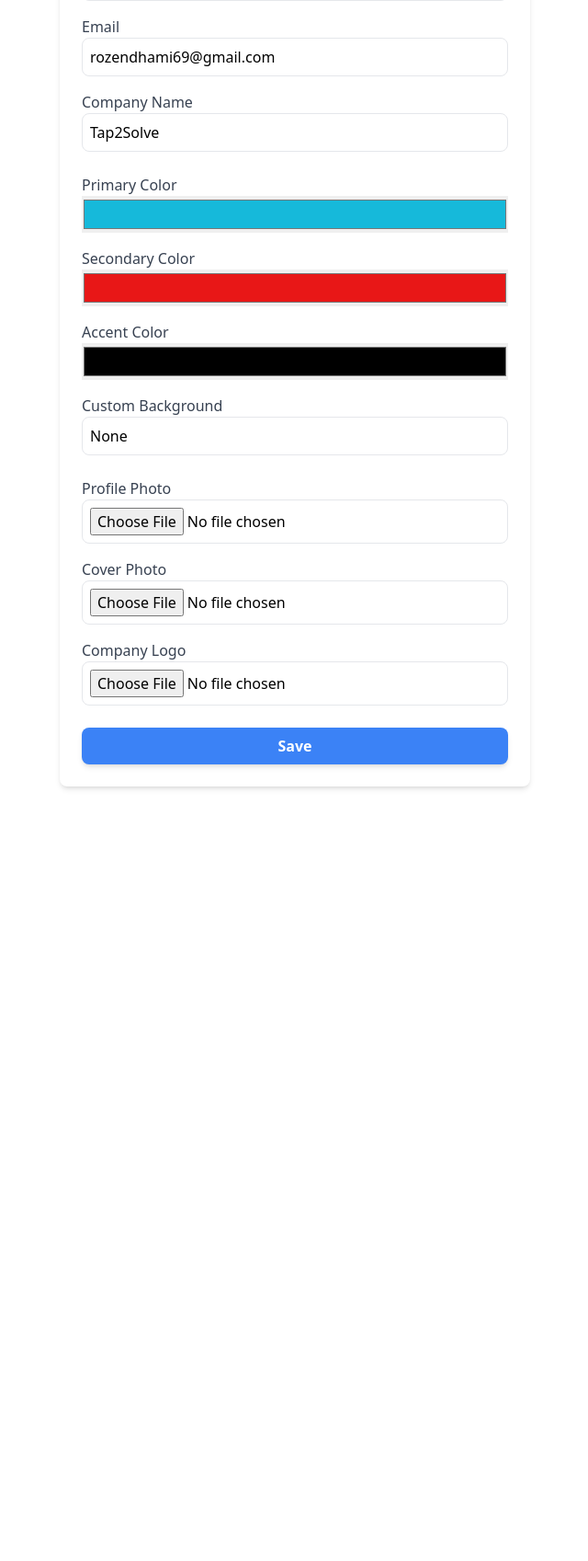
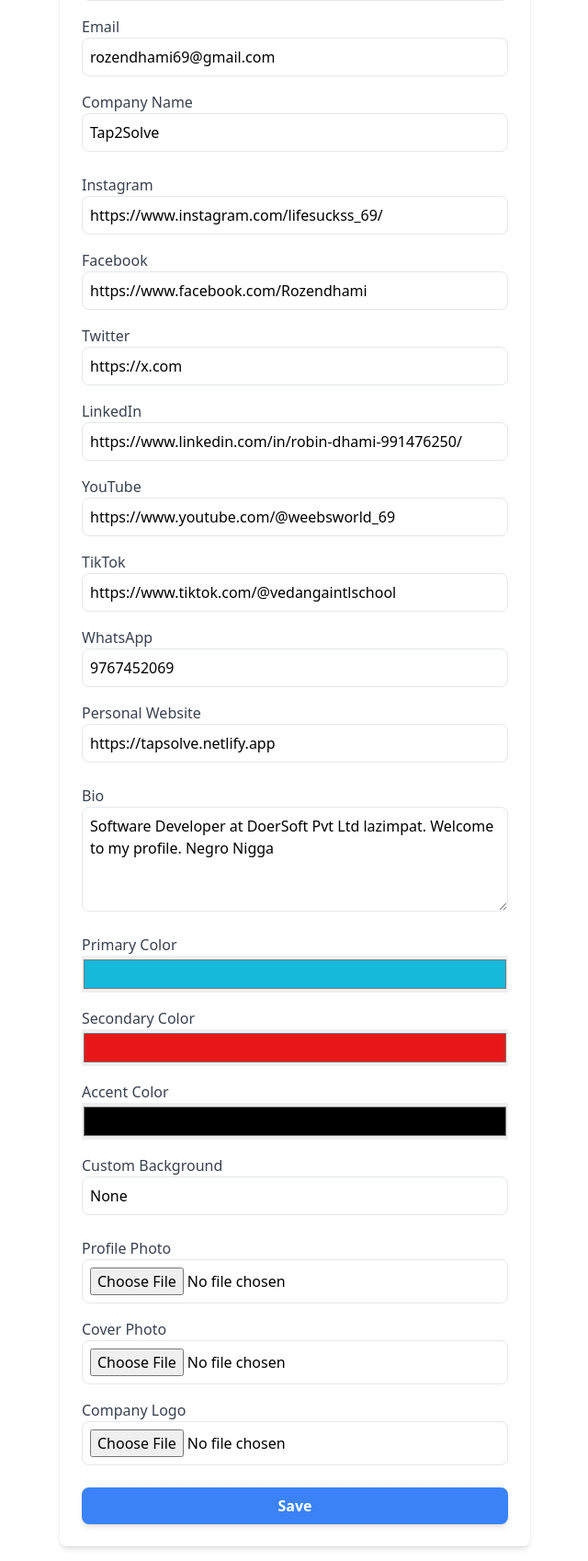
Before and after one commit to RobinDhami/vCards, a Django app: page /edit-vip-profile/4/ in a window 1280 px wide. Shown: the part 251-1948 px from the top of the page at 92% size, without its empty margins (319-959 px from the left). Before the commit the page ends 1109 px from the top, so only its background shows below. Run offline with Django 5.2, Linux system fonts and the light colour scheme; a user stored in the database is signed in; data comes from the database, SQL or seed files in the repository; some libraries are stand-ins or nearby versions.

Commit message:
edit redirect

```diff
--- a/vcard_backend/vcards/Templates/edit_vip_profile.html
+++ b/vcard_backend/vcards/Templates/edit_vip_profile.html
@@ -23,6 +23,48 @@
             <label for="company_name" class="font-medium text-gray-700">Company Name</label>
             <input type="text" name="company_name" value="{{ customer.company_name }}" required class="w-full border p-2 rounded-lg">
         </div>
+    </div>
+
+    <!-- Social Media Links -->
+    <div class="grid grid-cols-1 gap-4">
+        <div>
+            <label for="instagram" class="font-medium text-gray-700">Instagram</label>
+            <input type="text" name="instagram" value="{{ customer.instagram }}" class="w-full border p-2 rounded-lg">
+        </div>
+        <div>
+            <label for="facebook" class="font-medium text-gray-700">Facebook</label>
+            <input type="text" name="facebook" value="{{ customer.facebook }}" class="w-full border p-2 rounded-lg">
+        </div>
+        <div>
+            <label for="twitter" class="font-medium text-gray-700">Twitter</label>
+            <input type="text" name="twitter" value="{{ customer.twitter }}" class="w-full border p-2 rounded-lg">
+        </div>
+        <div>
+            <label for="linkedin" class="font-medium text-gray-700">LinkedIn</label>
+            <input type="text" name="linkedin" value="{{ customer.linkedin }}" class="w-full border p-2 rounded-lg">
+        </div>
+        <div>
+            <label for="youtube" class="font-medium text-gray-700">YouTube</label>
+            <input type="text" name="youtube" value="{{ customer.youtube }}" class="w-full border p-2 rounded-lg">
+        </div>
+        <div>
+            <label for="tiktok" class="font-medium text-gray-700">TikTok</label>
+            <input type="text" name="tiktok" value="{{ customer.tiktok }}" class="w-full border p-2 rounded-lg">
+        </div>
+        <div>
+            <label for="whatsapp" class="font-medium text-gray-700">WhatsApp</label>
+            <input type="text" name="whatsapp" value="{{ customer.whatsapp }}" class="w-full border p-2 rounded-lg">
+        </div>
+        <div>
+            <label for="personal_website" class="font-medium text-gray-700">Personal Website</label>
+            <input type="text" name="personal_website" value="{{ customer.personal_website }}" class="w-full border p-2 rounded-lg">
+        </div>
+    </div>
+
+    <!-- Bio -->
+    <div>
+        <label for="bio" class="font-medium text-gray-700">Bio</label>
+        <textarea name="bio" rows="4" class="w-full border p-2 rounded-lg">{{ customer.bio }}</textarea>
     </div>
 
     <!-- Customization Options -->
--- a/vcard_backend/vcards/models.py
+++ b/vcard_backend/vcards/models.py
@@ -49,6 +49,7 @@ class Customer(models.Model):
     )
     profile_photo = models.ImageField(upload_to='profile_photos/', blank=True, null=True, verbose_name="Profile Photo", max_length=255)
     cover_photo = models.ImageField(upload_to='cover_photos/', blank=True, null=True, verbose_name="Cover Photo", max_length=255)
+    company_logo = models.ImageField(upload_to='company_logos/', max_length=255, blank=True, null=True)
 
     @property
     def is_vip(self):
@@ -72,7 +73,6 @@ class VIPProfile(models.Model):
     vcard_taps = models.IntegerField(default=0)
     vcard_saves = models.IntegerField(default=0)
     primary_color = models.CharField(max_length=7, default="#ffffff")  # Hex color code
-    company_logo = models.ImageField(upload_to='company_logos/', max_length=255)
     custom_background = models.CharField(max_length=7, blank=True, null=True)  # Hex color or URL for background
 
     # Other branding options
--- a/vcard_backend/vcards/views.py
+++ b/vcard_backend/vcards/views.py
@@ -269,22 +269,42 @@ def edit_vip_profile(request, customer_id):
     vip_profile, created = VIPProfile.objects.get_or_create(customer=customer)
 
     if request.method == 'POST':
+        # Update the Customer model fields
+        customer.user_name = request.POST.get('user_name', customer.user_name)
+        customer.phone = request.POST.get('phone', customer.phone)
+        customer.email = request.POST.get('email', customer.email)
+        customer.company_name = request.POST.get('company_name', customer.company_name)
+        customer.instagram = request.POST.get('instagram', customer.instagram)
+        customer.facebook = request.POST.get('facebook', customer.facebook)
+        customer.twitter = request.POST.get('twitter', customer.twitter)
+        customer.linkedin = request.POST.get('linkedin', customer.linkedin)
+        customer.youtube = request.POST.get('youtube', customer.youtube)
+        customer.tiktok = request.POST.get('tiktok', customer.tiktok)
+        customer.whatsapp = request.POST.get('whatsapp', customer.whatsapp)
+        customer.personal_website = request.POST.get('personal_website', customer.personal_website)
+        customer.bio = request.POST.get('bio', customer.bio)
+
+        # Handle the profile photo and cover photo updates
+        if 'profile_photo' in request.FILES:
+            customer.profile_photo = request.FILES['profile_photo']
+
+        if 'cover_photo' in request.FILES:
+            customer.cover_photo = request.FILES['cover_photo']
+
+        customer.save()  # Save updated customer fields
+
+        # Update the VIPProfile model fields
         vip_profile.primary_color = request.POST.get('primary_color', vip_profile.primary_color)
         vip_profile.secondary_color = request.POST.get('secondary_color', vip_profile.secondary_color)
         vip_profile.accent_color = request.POST.get('accent_color', vip_profile.accent_color)
+        vip_profile.custom_background = request.POST.get('custom_background', vip_profile.custom_background)
 
-        # Handle company logo upload
+        # Handle the company logo update
         if 'company_logo' in request.FILES:
             vip_profile.company_logo = request.FILES['company_logo']
 
-        # Handle custom background color
-        vip_profile.custom_background = request.POST.get('custom_background', vip_profile.custom_background)
-
-        vip_profile.save()
-
-        # Redirect to the same page after saving the changes
-        return redirect('edit_vip_profile', customer_id=customer.id)
-
+        vip_profile.save()  # Save updated VIPProfile fields
+                # Redirect to the profile view after saving
     return render(request, 'edit_vip_profile.html', {'customer': customer, 'vip_profile': vip_profile})
 
 from django.shortcuts import render, get_object_or_404, redirect
```
Also changed, not shown: vcard_backend/vcard_backend/settings.py (+1 -6 lines), vcard_backend/db.sqlite3, vcard_backend/media/company_logos/DALLE_2025-03-18_21_guFqalx.42.53_-_A_front-facing_sleek_and_professional_logo_for_Tap2Solve_with_a_tech-inspired_color_scheme_of_blue_teal_and_silver._The_design_features_a_center.webp (added), vcard_backend/media/company_logos/STEAM.jpg (added), vcard_backend/media/profile_photos/DALLE_2025-03-18_21.42.53_-_A_front-facing_sleek_and_professional_logo_for_Tap2Solve_with_a_tech-inspired_color_scheme_of_blue_teal_and_silver._The_design_features_a_center.webp (added), vcard_backend/vcards/migrations/0012_remove_vipprofile_company_logo_customer_company_logo.py (added).
